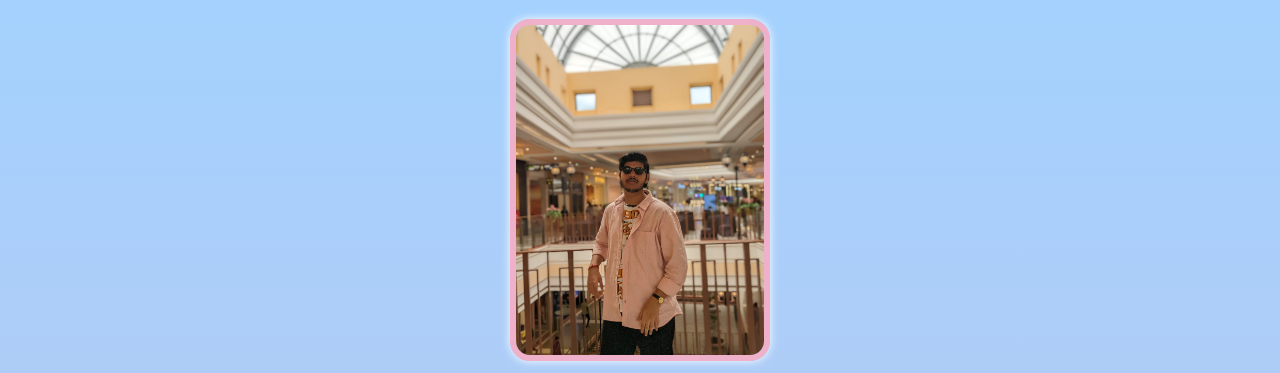
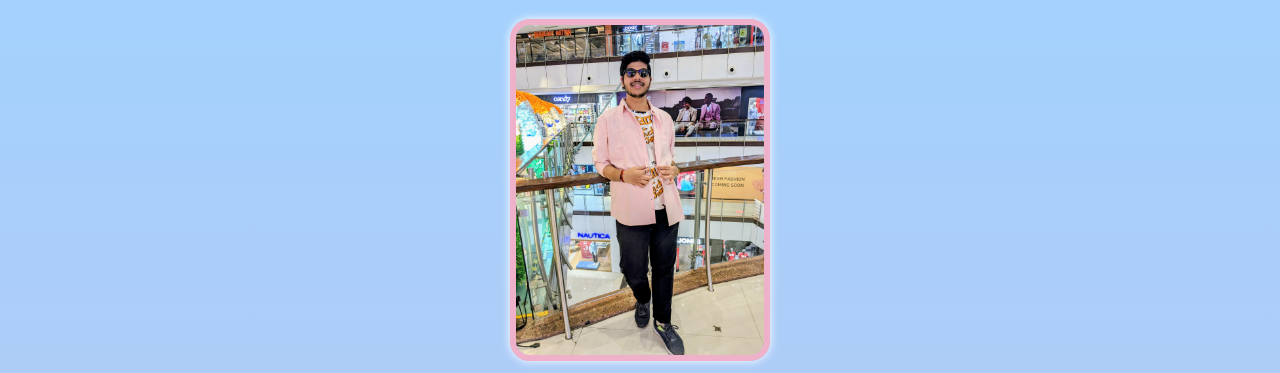
Before and after one commit to muf15/birthday-gift-site, a website built with Vite: page index.html in a window 1280 px wide. Shown: the part 70-443 px from the top of the page. Built offline with nearby package versions, Linux system fonts and the light colour scheme; a web font is replaced by a local one.

Commit message:
changed image

```diff
--- a/index.html
+++ b/index.html
@@ -15,7 +15,7 @@
     <main>
         <div id="header">
             <h1>Today is Abhijit's birthday 🎉</h1>
-            <img id="bff-img" src="images/abhijit.jpeg">
+            <img id="bff-img" src="images/abhijit1.jpg">
             <h2 id="bday-age">20 years old</h2>
             <h4 id="bday-date">18.06.2024</h4>
         </div>
```
Also changed, not shown: images/abhijit1.jpg (added).
